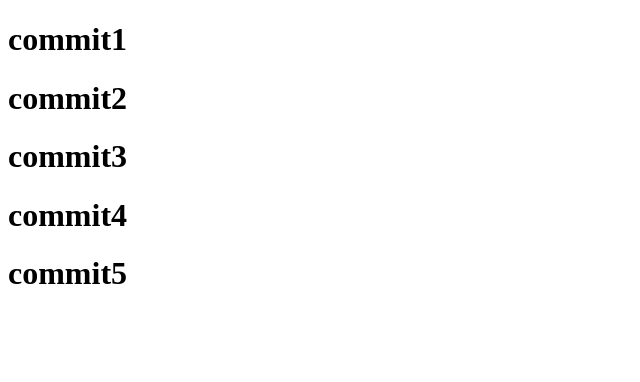
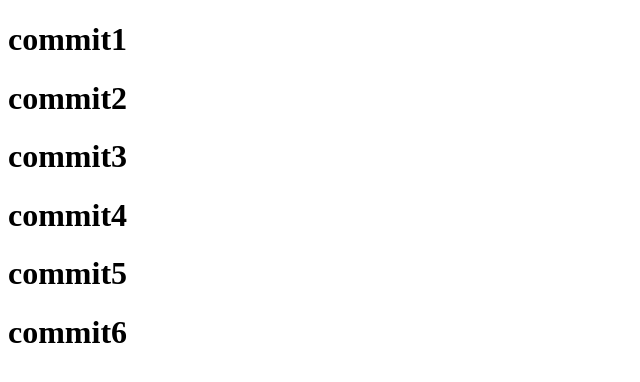
Before and after one commit to Ayushxx007/newx, a plain HTML site: page index.html in a window 1280 px wide. Shown: the whole page, without its empty margins (0-640 px from the left). Drawn offline with Linux system fonts and the light colour scheme.

Commit message:
commit6 index.html

```diff
--- a/index.html
+++ b/index.html
@@ -12,5 +12,6 @@
     <h1>commit3</h1>
     <h1>commit4</h1>
     <h1>commit5</h1>
+    <h1>commit6</h1>
 </body>
 </html>
```
